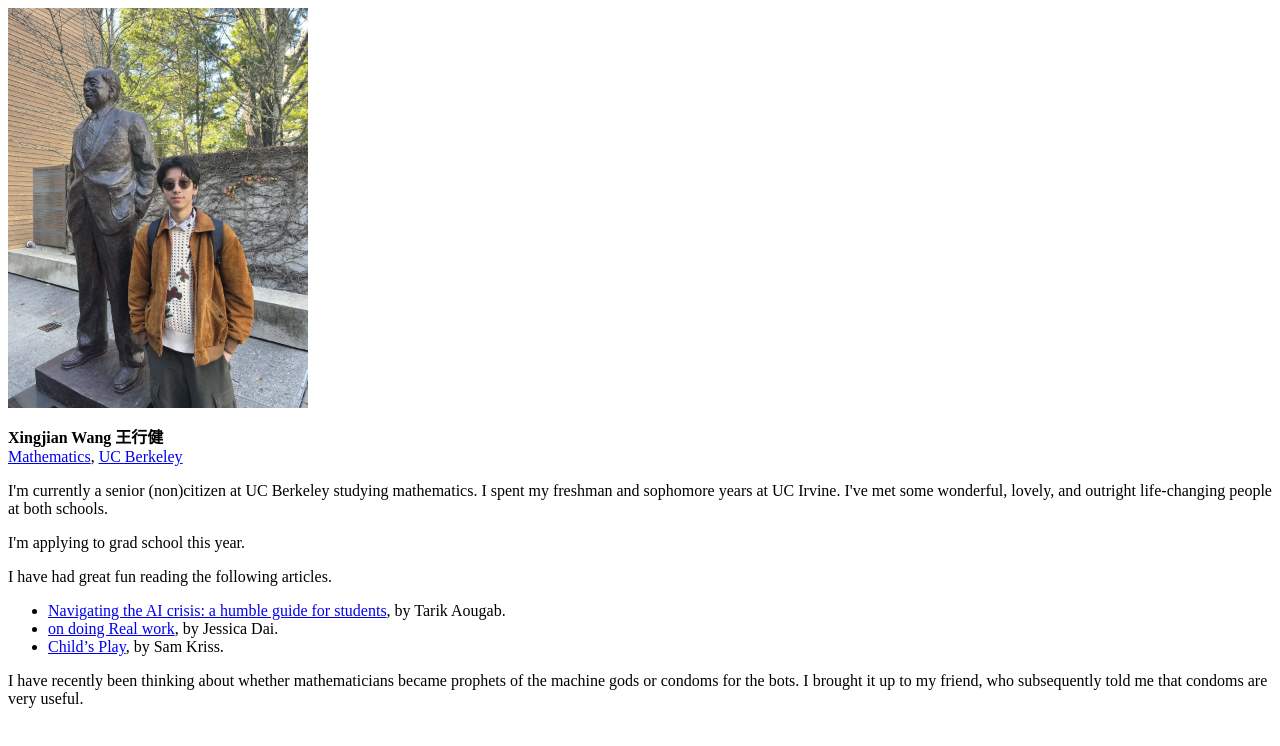
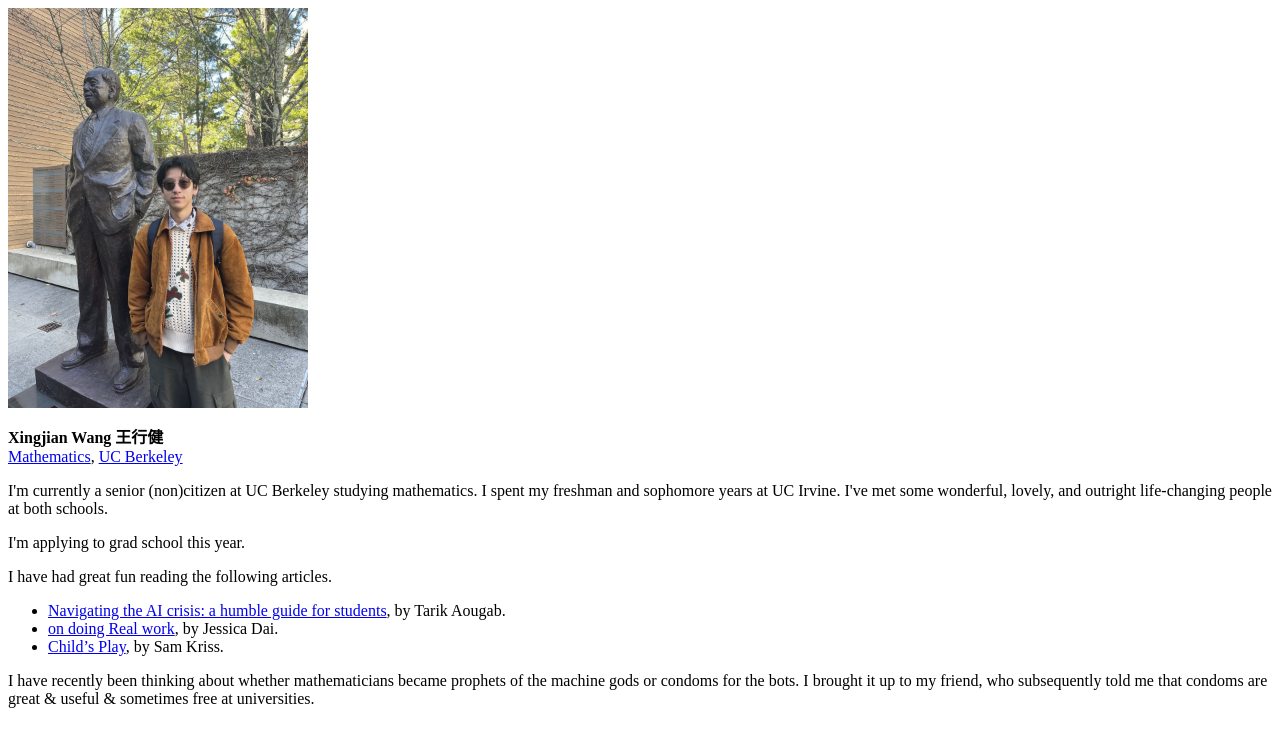
Before and after one commit to Xingjian508/xingjian508.github.io, a plain HTML site: page index.html in a window 1280 px wide. Drawn offline with Linux system fonts and the light colour scheme.

Commit message:
Update index.html

```diff
--- a/index.html
+++ b/index.html
@@ -29,7 +29,7 @@
       <li><a href="https://harpersmagazine.substack.com/cp/189381253">Child’s Play</a>, by Sam Kriss.</li>
     </ul>
 
-    <p>I have recently been thinking about whether mathematicians became prophets of the machine gods or condoms for the bots. I brought it up to my friend, who subsequently told me that condoms are very useful.</p>
+    <p>I have recently been thinking about whether mathematicians became prophets of the machine gods or condoms for the bots. I brought it up to my friend, who subsequently told me that condoms are great & useful & sometimes free at universities.</p>
   </main>
 </body>
 </html>
```
